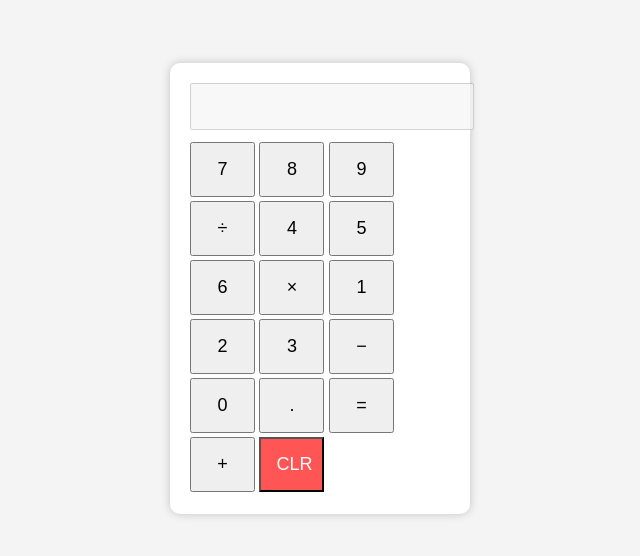
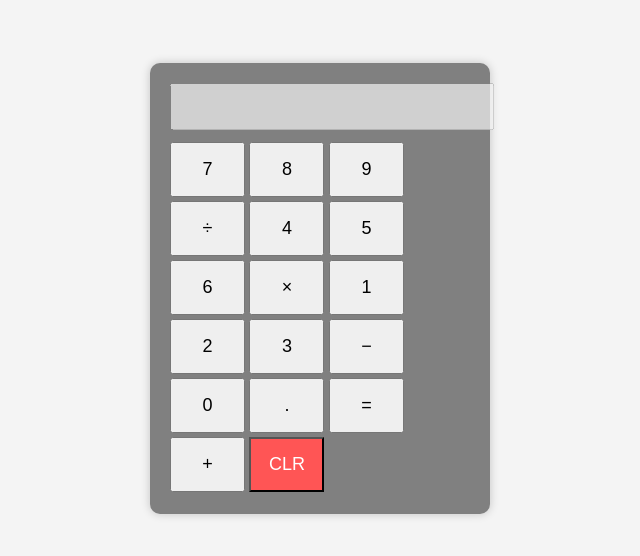
Before and after one commit to HarvenDhanota/HarvenDhanota.github.io, a plain HTML site: page index.html in a window 1280 px wide. Shown: the part 120-676 px from the top of the page, without its empty margins (320-960 px from the left). Drawn offline with Linux system fonts and the light colour scheme.

Commit message:
Updated HTML and CSS code files.

```diff
--- a/style.css
+++ b/style.css
@@ -1,5 +1,5 @@
 body {
-    font-family: Arial, sans-serif;
+    font-family: Arial;
     display: flex;
     justify-content: center;
     align-items: center;
@@ -8,11 +8,11 @@ body {
 }
 
 .calculator {
-    background: white;
+    background: rgb(128, 128, 128);
     padding: 20px;
     border-radius: 10px;
     box-shadow: 0 0 10px rgba(0,0,0,0.2);
-    width: 260px;
+    width: 300px;
 }
 
 input {
@@ -28,6 +28,7 @@ input {
     padding: 15px;
     font-size: 18px;
     margin: 2px 0;
+    text-align: center;
 }
 
 .clear {
```
